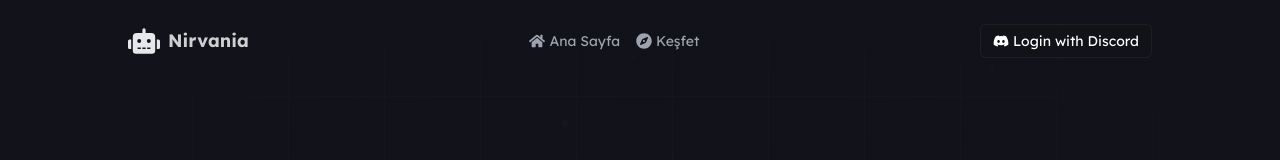
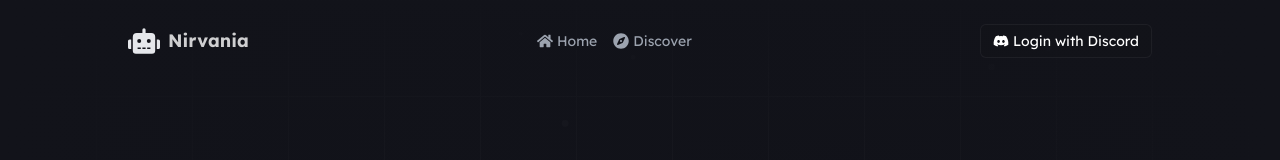
Before and after one commit to Fr3zyy/nirvania-botlist, a Next.js app in the folder client/: page / in a window 1280 px wide. Shown: the top 160 px of the page. Built offline with nearby package versions, Linux system fonts and the light colour scheme; no server answers.

Commit message:
Updated navItems

```diff
--- a/client/config.js
+++ b/client/config.js
@@ -15,8 +15,8 @@ const config = {
     },
     api: getApiUrl(),
     navItems: [
-        { icon: FaHome, label: 'Ana Sayfa', target: '/' },
-        { icon: FaCompass, label: 'Keşfet', target: '/discover' },
+        { icon: FaHome, label: 'Home', target: '/' },
+        { icon: FaCompass, label: 'Discover', target: '/discover' },
     ],
     botTags: [
         "Fun", "NSFW", "Game", "24/7", "OSU!", "Guard", "Anime", "Music",
```
